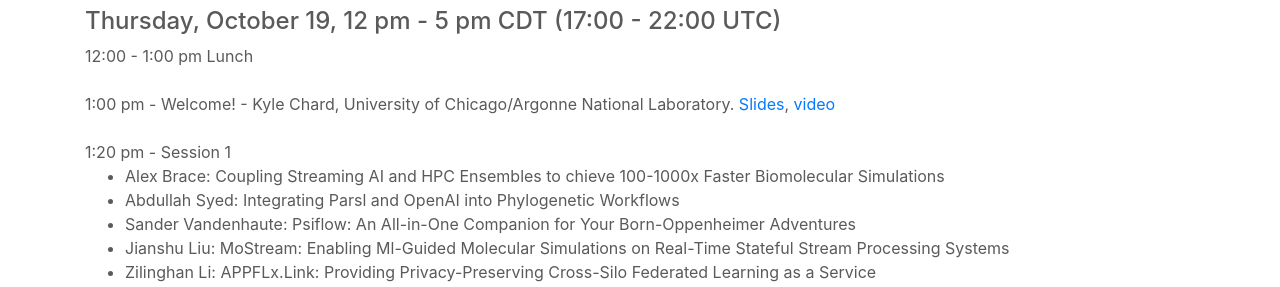
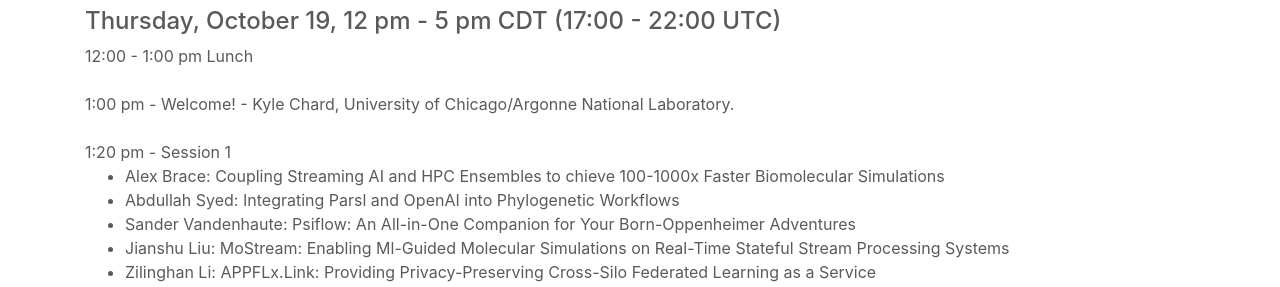
Before and after one commit to Parsl/parsl.github.io, a Jekyll site: the page built from parslfest/parslfest2023.html, in a window 1280 px wide and 900 px high, scrolled down 1318 px. Shown: the part 166-453 px from the top of the window. Built offline with Jekyll 4.4.1, drawn with Linux system fonts in a browser that asks for light colours.

Commit message:
Remove miscopied slides/video link from intro talk

```diff
--- a/parslfest/parslfest2023.html
+++ b/parslfest/parslfest2023.html
@@ -57,7 +57,7 @@
 
       12:00 - 1:00 pm Lunch  <br /><br />
 
-      1:00 pm - Welcome! - Kyle Chard, University of Chicago/Argonne National Laboratory. <a href='parslfest/2022/kchard.pdf'>Slides</a>, <a href="https://youtu.be/XxFMvmDpyYk">video</a>   <br /><br />
+      1:00 pm - Welcome! - Kyle Chard, University of Chicago/Argonne National Laboratory.<br /><br />
 
       1:20 pm - Session 1
       <ul>
```
